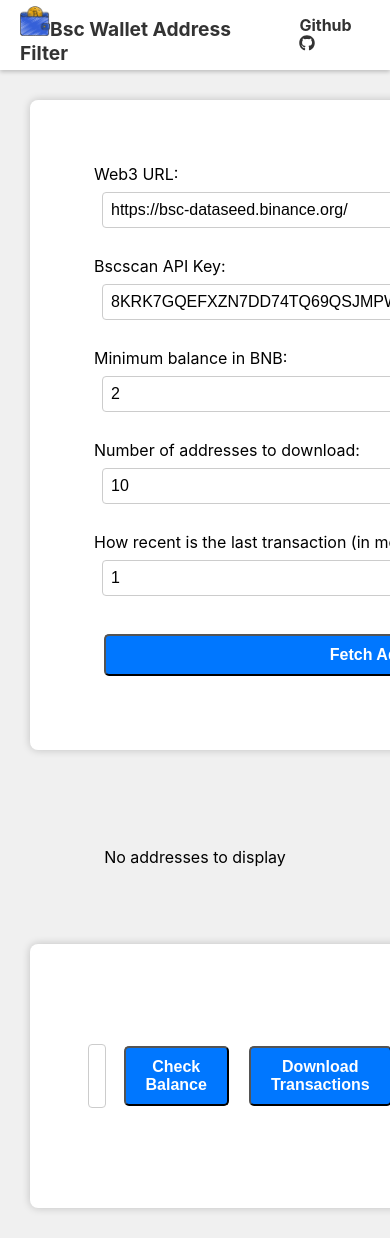
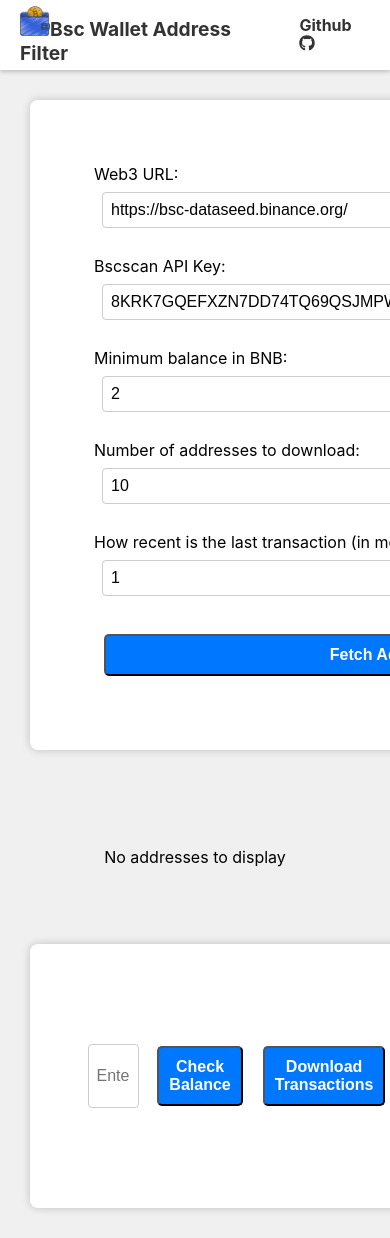
Before and after one commit to MK1476/BscWalletFilter, a React (Create React App) app: page / in a window 390 px wide. Shown: the top 1238 px of the page. Built offline with nearby package versions, Linux system fonts and the light colour scheme.

Commit message:
final commit

```diff
--- a/src/components/styles.css
+++ b/src/components/styles.css
@@ -396,7 +396,7 @@
 
     /* Base styles for the button */
   .button {
-    padding: 10px 20px;
+    padding: 10px 10px;
     margin: 10px;
     cursor: pointer;
     border-radius: 5px;
```
